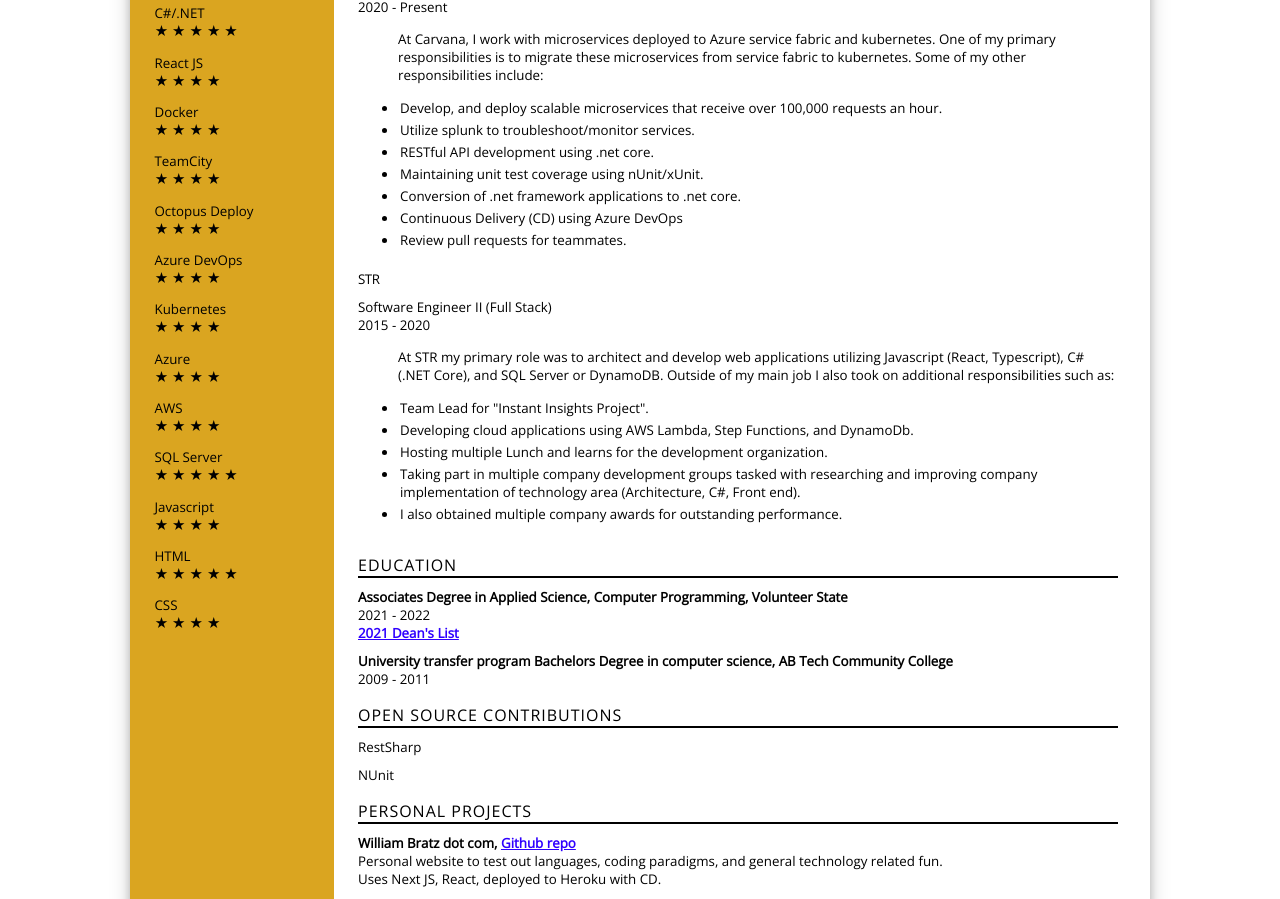
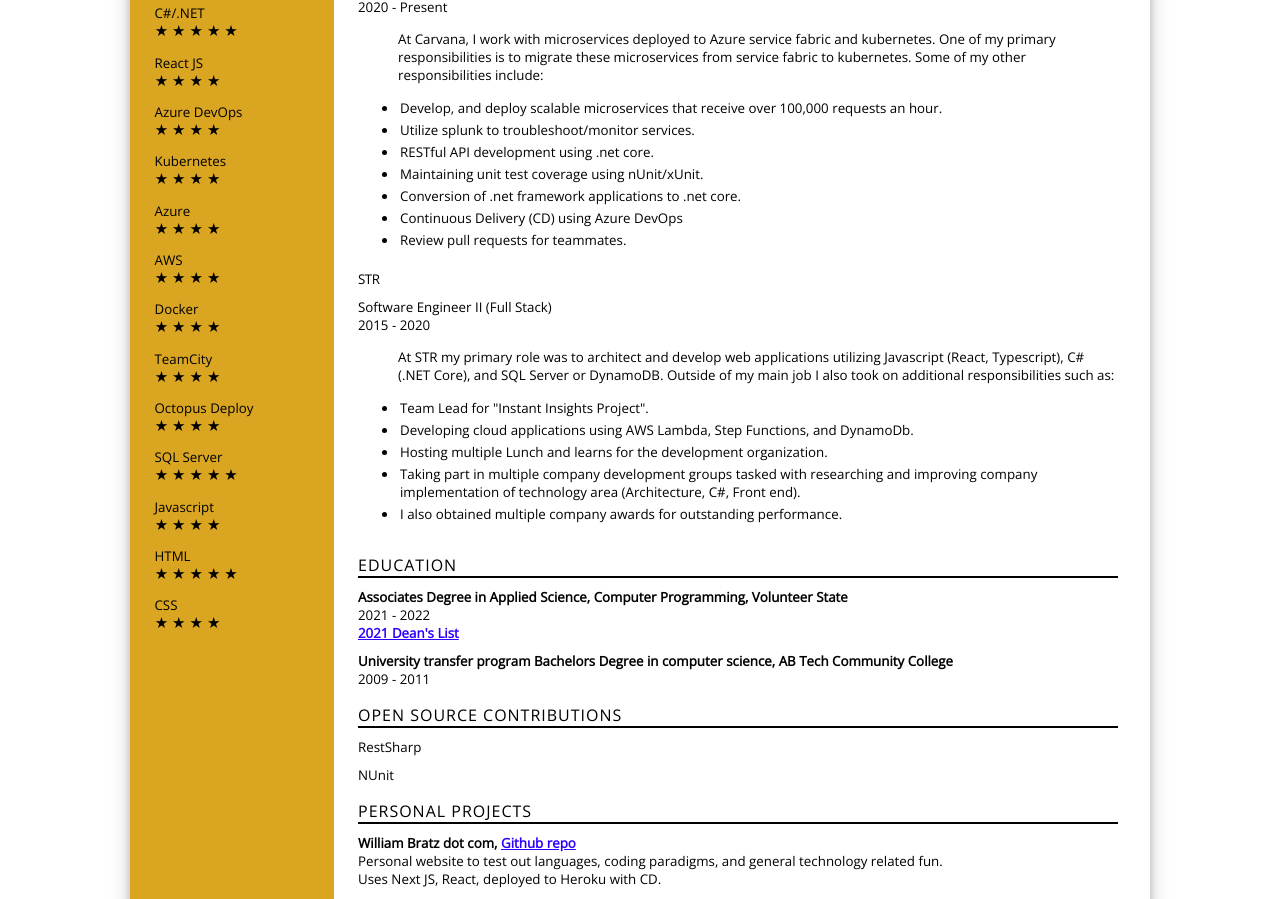
Before and after one commit to wbratz/williambratzdotcom, a Next.js app: page /resume in a window 1280 px wide. Shown: the part 837-1736 px from the top of the page. Built offline with nearby package versions, Linux system fonts and the light colour scheme.

Commit message:
reorders skills (#38)
Co-authored-by: Billy <williambratz00@gmail.com>

```diff
--- a/pages/resume.tsx
+++ b/pages/resume.tsx
@@ -51,18 +51,6 @@
               <br></br> &#9733; &#9733; &#9733; &#9733;
             </p>
             <p>
-              Docker
-              <br></br> &#9733; &#9733; &#9733; &#9733;
-            </p>
-            <p>
-              TeamCity
-              <br></br> &#9733; &#9733; &#9733; &#9733;
-            </p>
-            <p>
-              Octopus Deploy
-              <br></br> &#9733; &#9733; &#9733; &#9733;
-            </p>
-            <p>
               Azure DevOps
               <br></br> &#9733; &#9733; &#9733; &#9733;
             </p>
@@ -76,6 +64,18 @@
             </p>
             <p>
               AWS
+              <br></br> &#9733; &#9733; &#9733; &#9733;
+            </p>
+            <p>
+              Docker
+              <br></br> &#9733; &#9733; &#9733; &#9733;
+            </p>
+            <p>
+              TeamCity
+              <br></br> &#9733; &#9733; &#9733; &#9733;
+            </p>
+            <p>
+              Octopus Deploy
               <br></br> &#9733; &#9733; &#9733; &#9733;
             </p>
             <p>
```
